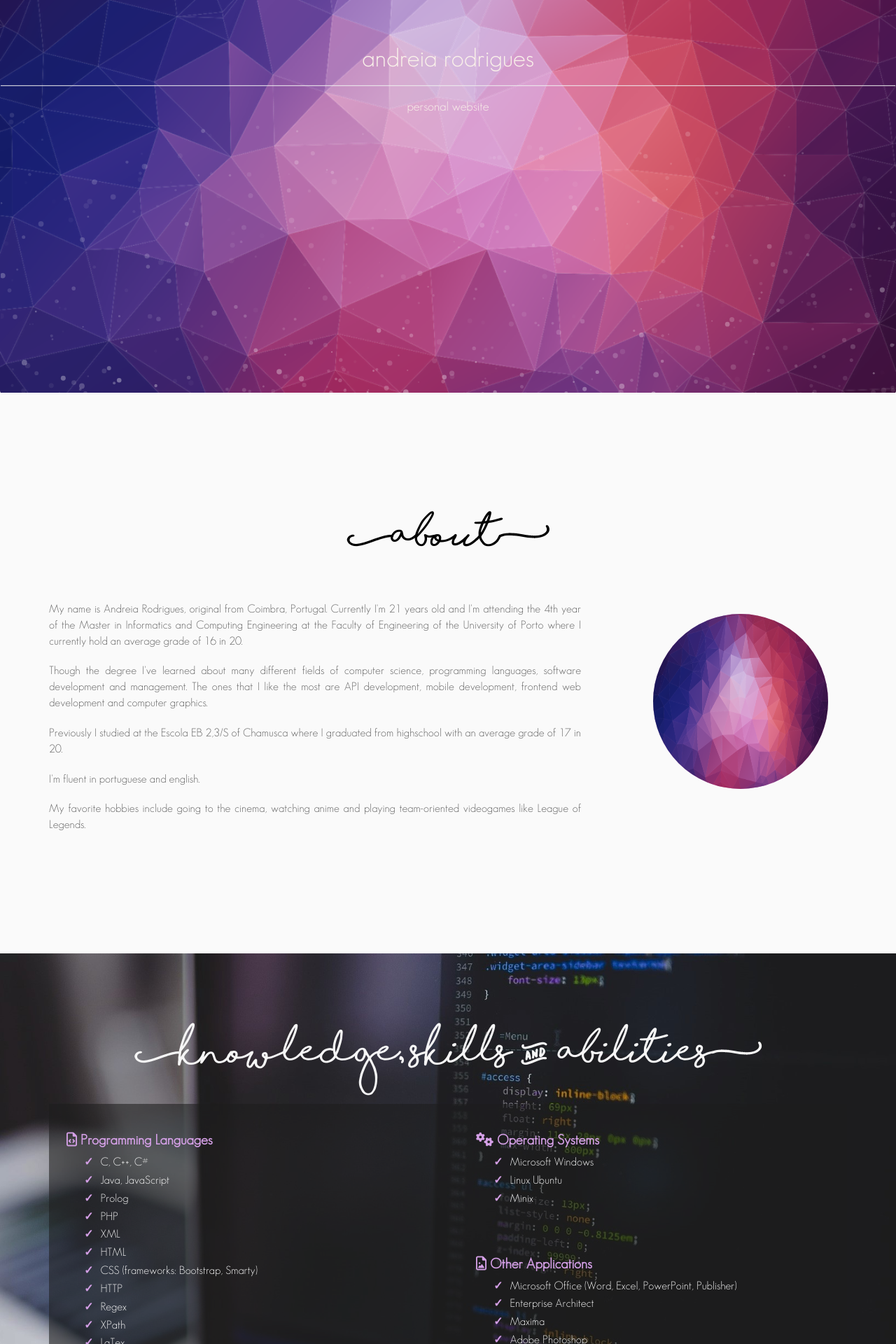
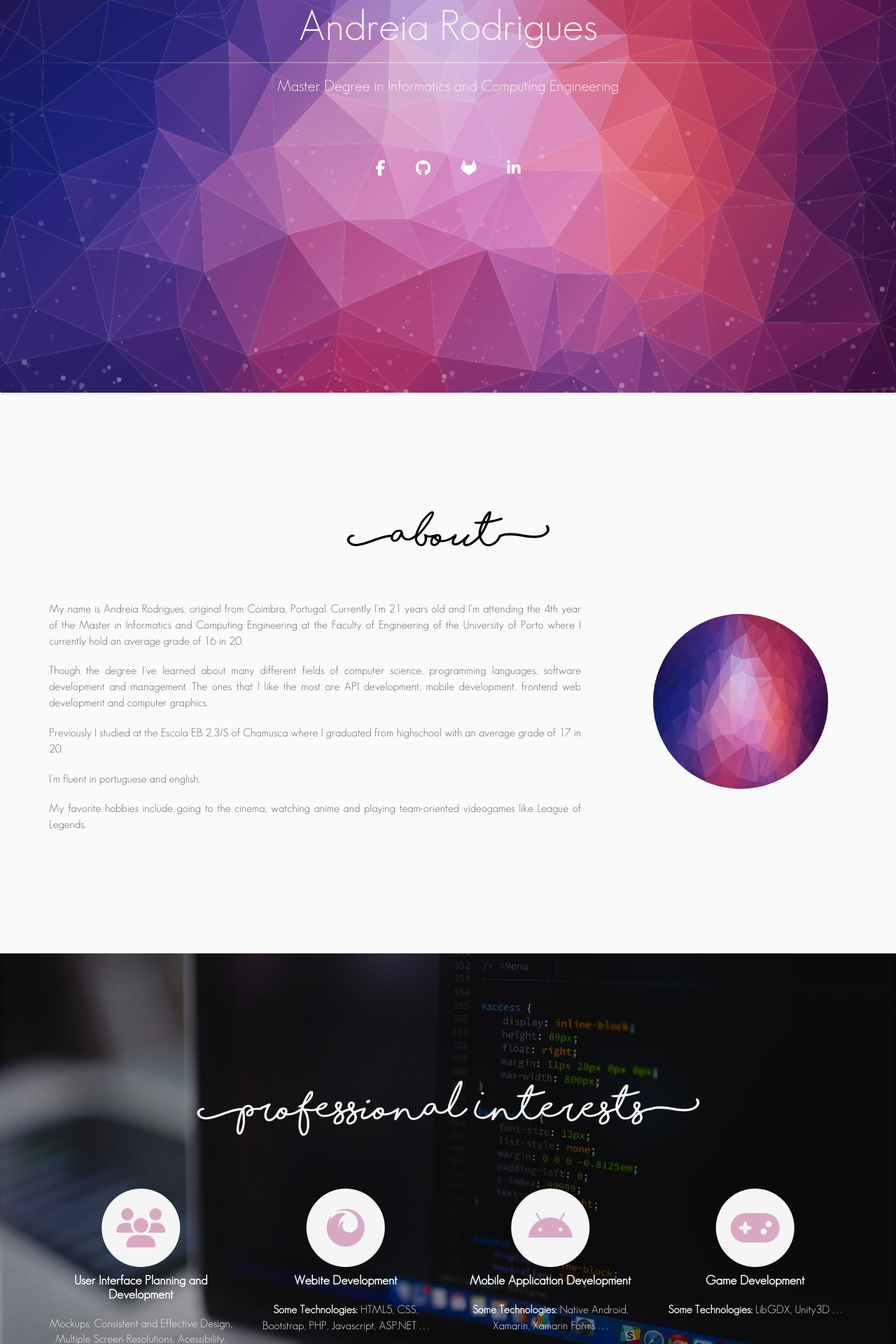
Before and after one commit to andreiacarodrigues/andreiacarodrigues.github.io, a PHP site: page / in a window 1280 px wide. Shown: the part 240-2160 px from the top of the page at 70% size. Run offline with PHP 8.4, Linux system fonts and the light colour scheme; some libraries are stand-ins or nearby versions.

Commit message:
so many changes wow

```diff
--- a/css/style.css
+++ b/css/style.css
@@ -216,7 +216,40 @@ p{
 
 #introduction .animate-arrow img{
     width:50px;
+    margin-top: 50px;
+}
+
+hr {
+    border: 0;
+    height: 1px;
+    background-image: linear-gradient(to right, rgba(0, 0, 0, 0), rgba(255, 255, 255, 0.75), rgba(0, 0, 0, 0));
+}
+
+#introduction #intro-title h1{
+     font-size: 60px;
+ }
+
+#introduction #intro-title h4{
+    font-size: 22px;
+}
+
+#introduction .social ul {
     margin-top: 80px;
+    padding-left: 0 !important;
+}
+#introduction .social ul li {
+    display: inline-block;
+    margin: 0 20px;
+}
+#introduction .social i.fa {
+    font-size: 22px;
+    padding-top: 15px;
+    color: #ffffff;
+    border-radius: 4px;
+    transition: all 0.3s;
+}
+#introduction .social i.fa:hover {
+    color: #feb7fc;
 }
 
 /* END - Introduction - arrow animation */
@@ -266,7 +299,7 @@ p{
 #about{
     width: 100%;
     min-height: 100%;
-    padding: 100px 0;
+    padding: 50px 0;
     -webkit-background-size: cover;
     -moz-background-size: cover;
     background-size: cover;
@@ -288,13 +321,52 @@ p{
 
 /* END - About */
 
+/* Professional Interests */
+
+#interests{
+    width: 100%;
+    min-height: 100%;
+    padding: 50px 0;
+    background: url(../res/img/skills11.jpg) no-repeat center center fixed;
+    -webkit-background-size: cover;
+    -moz-background-size: cover;
+    background-size: cover;
+    -o-background-size: cover;
+    display: flex;
+    align-items: center;
+}
+
+#interests h2 {
+    color: #f6f6f6;
+}
+
+#interests .interest-item{
+    padding-top: 40px;
+}
+
+#interests .interest-item .fa-4x{
+    color: #f5f5f5;
+}
+
+#interests .interest-item .fa-stack-1x{
+    color: #d9a9c3;
+}
+
+#interests h4{
+    color: white;
+}
+#interests p{
+    color: #f0f0f0;
+}
+
+/* END Professional Interests */
+
 /* Skills */
 
 #skills {
     width: 100%;
     min-height: 100%;
-    padding: 100px 0;
-    background: url(../res/img/skills13.jpg) no-repeat center center fixed;
+    padding: 70px 0;
     -webkit-background-size: cover;
     -moz-background-size: cover;
     background-size: cover;
@@ -316,28 +388,20 @@ p{
     padding-left: 25px;
 }
 
-#skills h2 {
-    color: #f6f6f6;
-}
-
 #skills h3 {
     font-size: 20px;
-    font-weight: 600;
-    color: #d5a0e7;
+    font-weight: 900;
+    color: #d094bd;
 }
 
 #skills p {
-    color: rgba(255, 255, 255, 0.91);
+    color: #8f8f8f;
 }
 
 #skills i.fa {
     font-size: 20px;
-    color: #d5a0e7;
+    color: #d094bd;
     transition: all 0.5s;
-}
-
-#skills #skills-list{
-   background-color: rgba(29, 29, 29, 0.57);
 }
 
 #skills li {
@@ -345,15 +409,28 @@ p{
     list-style: none;
     padding: 0;
     font-size: 15px;
-    color: rgba(255, 255, 255, 0.81);
+    color: #000000 !important;
+    font-weight: 500;
 }
 #skills li:before {
     content: "✓";
     font-weight: 600;
     padding-right: 10px;
-    color: #d5a0e7;
+    color: #d094bd;
 }
+/*
+#skills #skills-list{
+    border-width: 1px;
+    border-style: solid;
+    border-color: rgba(255, 197, 247, 0.33);*/
 
+#skills #skills-list{
+    border-left-width: 1px;
+    border-right-width: 1px;
+    border-left-style: solid;
+    border-right-style: solid;
+    border-color: rgba(255, 197, 247, 0.33);
+}
 
 @media (max-width: 780px) {
     #skills{
--- a/templates/navbar.php
+++ b/templates/navbar.php
@@ -3,7 +3,7 @@
     <div class="container">
         <div class="navbar-header">
             <button type="button" class="navbar-toggle" data-toggle="collapse" data-target=".navbar-main-collapse"> <i class="fa fa-bars"></i> </button>
-            <a class="navbar-brand page-scroll" href="#page-top"></a> </div>
+            <a class="navbar-brand page-scroll" href="#page-top">TOP</a> </div>
 
         <!-- Collect the nav links, forms, and other content for toggling -->
         <div class="collapse navbar-collapse navbar-right navbar-main-collapse">
@@ -11,11 +11,9 @@
                 <!-- Hidden li included to remove active class from about link when scrolled up past about section -->
                 <li class="hidden"> <a href="#page-top"></a> </li>
                 <li> <a class="page-scroll" href="#about">About</a> </li>
+                <li> <a class="page-scroll" href="#interests">Professional Interests</a> </li>
                 <li> <a class="page-scroll" href="#skills">Skills</a> </li>
-                <li> <a class="page-scroll" href="#works">Portfolio</a> </li>
-                <li> <a class="page-scroll" href="#team">Team</a> </li>
-                <li> <a class="page-scroll" href="#testimonials">Testimonials</a> </li>
-                <li> <a class="page-scroll" href="#contact">Contact</a> </li>
+                <li> <a class="page-scroll" href="#contact">Contacts</a> </li>
             </ul>
         </div>
         <!-- /.navbar-collapse -->
--- a/views/home.php
+++ b/views/home.php
@@ -4,9 +4,17 @@
         <canvas id="canvas"></canvas>
         <div class="main-title">
             <div id="intro-title" class="text-center">
-                <h1>andreia rodrigues</h1>
+                <h1> Andreia Rodrigues</h1>
                 <hr>
-                <h4> personal website </h4>
+                <h4> Master Degree in Informatics and Computing Engineering </h4>
+            </div>
+            <div class="social">
+                <ul>
+                    <li><a href="https://www.facebook.com/andreiarodrigues139"><i class="fa fa-facebook"></i></a></li>
+                    <li><a href="https://github.com/andreiacarodrigues"><i class="fa fa-github"></i></a></li>
+                    <li><a href="https://gitlab.com/andreiacarodrigues"><i class="fa fa-gitlab"></i></a></li>
+                    <li><a href="https://www.linkedin.com/in/andreiacarodrigues/"><i class="fa fa-linkedin"></i></a></li>
+                </ul>
             </div>
             <div class="animate-arrow">
                 <img id="down-arrow" src="./res/img/down.png"/>
@@ -49,6 +57,73 @@
     </div>
 </div>
 <!-- END About -->
+
+<!-- Professional Interests -->
+
+<div id="interests">
+    <div class="container">
+        <div class="row text-center">
+            <div class="col-lg-12 mx-auto">
+                <h2>[Professional Interests]</h2>
+                <div class="row">
+                    <div class="col-md-3 col-sm-6">
+                        <div class="interest-item">
+                  <span class="fa-stack fa-4x">
+                    <i class="fa fa-circle fa-stack-2x"></i>
+                    <i class="fa fa-users fa-stack-1x text-primary"></i>
+                  </span>
+                            <h4>
+                                <strong>User Interface Planning and Development</strong>
+                            </h4>
+                            <p>Mockups, Consistent and Effective Design, Multiple Screen Resolutions, Acessibility, On-line Help and Communication With the User . . . </p>
+                        </div>
+                    </div>
+                    <div class="col-md-3 col-sm-6">
+                        <div class="interest-item">
+                  <span class="fa-stack fa-4x">
+                    <i class="fa fa-circle fa-stack-2x"></i>
+                    <i class="fa fa-firefox fa-stack-1x text-primary"></i>
+                  </span>
+                            <h4>
+                                <strong>Webite Development</strong>
+                            </h4>
+                            <p><strong>Some Technologies:</strong> HTML5, CSS, Bootstrap, PHP, Javascript, ASP.NET . . . </p>
+                        </div>
+                    </div>
+                    <div class="col-md-3 col-sm-6">
+                        <div class="interest-item">
+                  <span class="fa-stack fa-4x">
+                    <i class="fa fa-circle fa-stack-2x"></i>
+                    <i class="fa fa-android fa-stack-1x text-primary"></i>
+                  </span>
+                            <h4>
+                                <strong>Mobile Application Development</strong>
+                            </h4>
+                            <p><strong>Some Technologies:</strong> Native Android, Xamarin, Xamarin Forms . . . </p>
+                        </div>
+                    </div>
+                    <div class="col-md-3 col-sm-6">
+                        <div class="interest-item">
+                  <span class="fa-stack fa-4x">
+                    <i class="fa fa-circle fa-stack-2x"></i>
+                    <i class="fa fa-gamepad fa-stack-1x text-primary"></i>
+                  </span>
+                            <h4>
+                                <strong>Game Development</strong>
+                            </h4>
+                            <p><strong>Some Technologies:</strong> LibGDX, Unity3D . . . </p>
+                        </div>
+                    </div>
+                </div>
+                <!-- /.row (nested) -->
+            </div>
+            <!-- /.col-lg-10 -->
+        </div>
+        <!-- /.row -->
+    </div>
+</div>
+
+<!-- END Professional Interests -->
 
 <!-- Skills -->
 
@@ -157,10 +232,10 @@
     </div>
 </div>
 
-<!-- Contacts -->
+<!-- END Skills -->
 
+<!-- Contact -->
 
-<!-- Contact Section -->
 <div id="contact" class="text-center">
     <div class="container">
         <div class="section-title center">
@@ -168,8 +243,8 @@
         </div>
         <div class="col-md-8 col-md-offset-2">
             <div class="col-md-12">
-                <div class="contact-item"> <i class="fa fa-envelope-o fa-2x"></i>
-                    <p>andreiacarodrigues@gmail.com</p>
+                <div class="contact-item"> <!--<i class="fa fa-envelope-o fa-2x"></i>-->
+                    <h4>andreiacarodrigues@gmail.com</h4>
                 </div>
             </div>
             <div class="clearfix"></div>
```
Also changed, not shown: other parts of css/style.css (+42 -22 lines), res/img/skills11.jpg (added), res/img/skills13.jpg (deleted).
